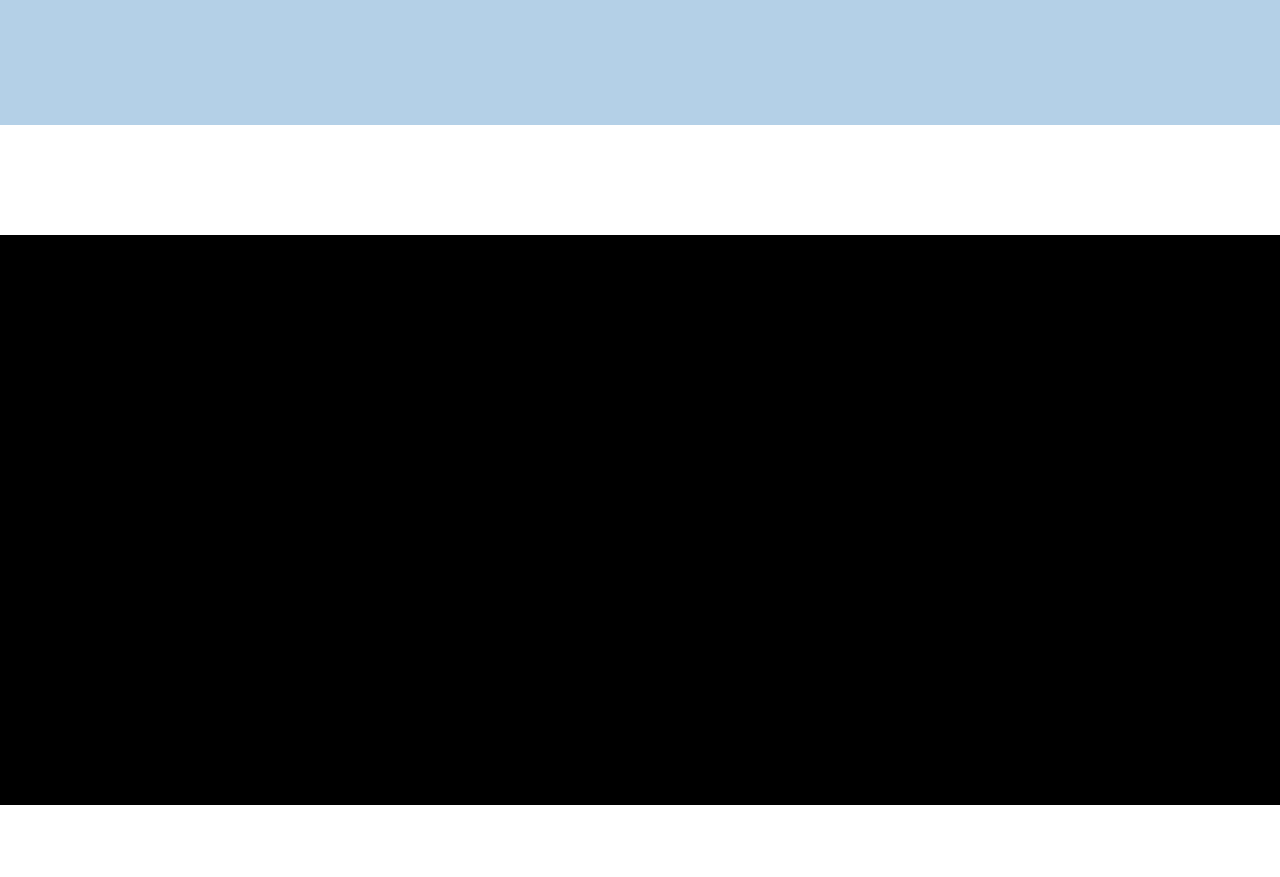
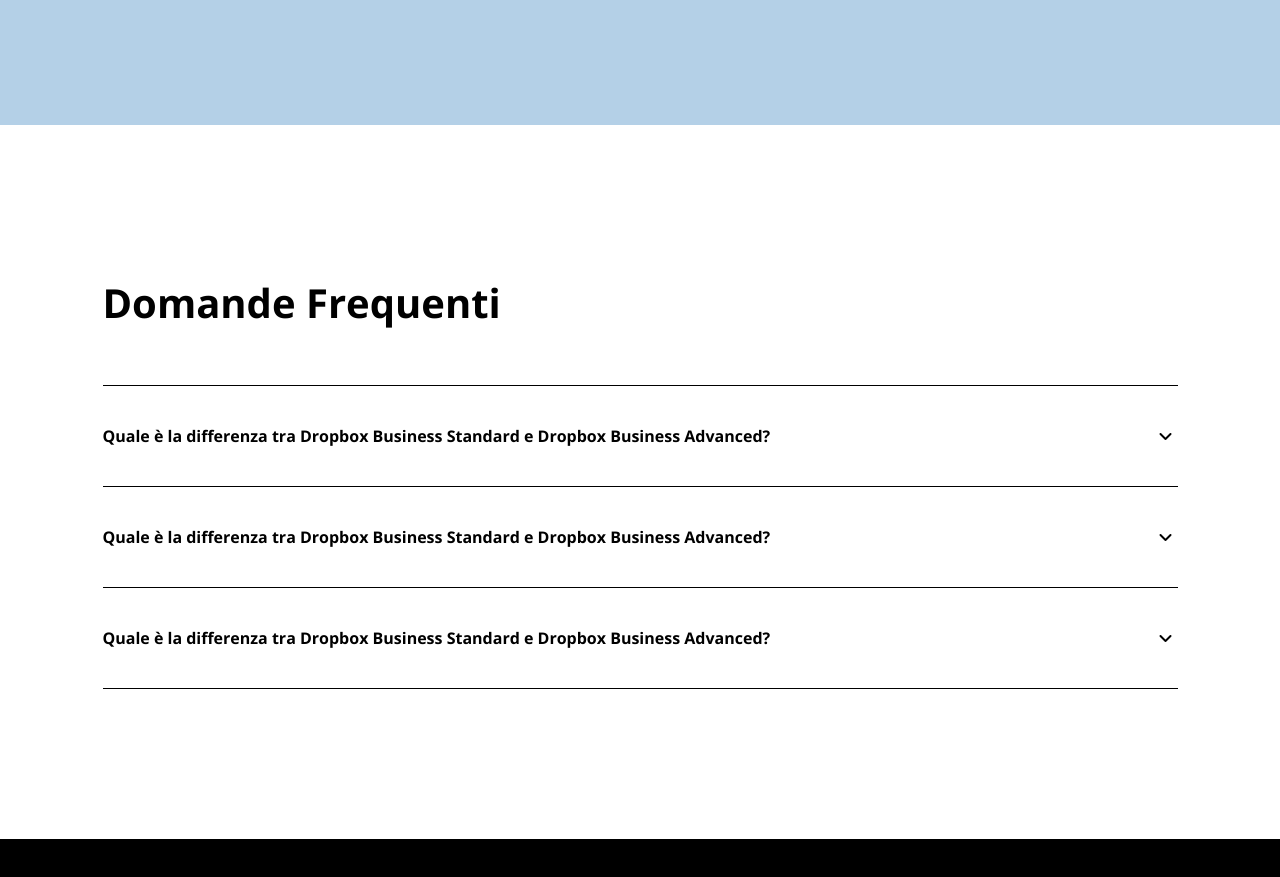
Before and after one commit to MarcoCalabretta1988/htmlcss-dropbox, a plain HTML site: page index.html in a window 1280 px wide. Shown: the part 5904-6781 px from the top of the page. Before the commit the page ends 6709 px from the top, so only its background shows below. Drawn offline with nearby package versions, Linux system fonts and the light colour scheme.

Commit message:
Add faq section end main

```diff
--- a/css/style.css
+++ b/css/style.css
@@ -56,7 +56,6 @@ footer{
     color:var(--white);
     background-color: var(--black);
     height: 570px;
-    margin-top: 50px;
 }
 
 img{
@@ -193,7 +192,7 @@ address{
 }
 
 main{
-    padding: 60px 0;
+    padding-top: 60px;
 }
 /* HEADER */
 
@@ -454,3 +453,21 @@ header{
         font-size: 17px;
         transform: translateY(-20px);
      }
+
+     /* SECTION FAQ */
+
+     #faq{
+         padding: 150px 0;
+     }
+
+     .faq-row{
+        border-top: 1px solid var(--black);
+        min-height: 100px;
+        line-height: 100px;
+        vertical-align: middle;
+     }
+
+     .faq-column {
+        justify-content: space-between;
+        border-bottom: 1px solid var(--black);
+     }
--- a/index.html
+++ b/index.html
@@ -346,9 +346,26 @@
                   <button>Inizia la tua prova gratuita</button>
               </div>
         </section>
+        <!-- FAQ -->
+        <section id="faq" class="main-container">
+            <h2>Domande Frequenti</h2>
+            <div class="faq-row">
+                <div class="faq-column flex">
+                    <strong>Quale è la differenza tra Dropbox Business Standard e Dropbox Business Advanced?</strong>
+                    <strong><i class="fa-solid fa-angle-down"></i></strong>
+                </div>
+                <div class="faq-column flex">
+                    <strong>Quale è la differenza tra Dropbox Business Standard e Dropbox Business Advanced?</strong>
+                    <strong><i class="fa-solid fa-angle-down"></i></strong>
+                </div>
+                <div class="faq-column flex">
+                    <strong>Quale è la differenza tra Dropbox Business Standard e Dropbox Business Advanced?</strong>
+                    <strong><i class="fa-solid fa-angle-down"></i></strong>
+                </div>
+            </div>
 
-        <!-- FAQ -->
-        <section id="faq"></section>
+
+        </section>
     </main>
 
     <!-- FOOTER -->
```
